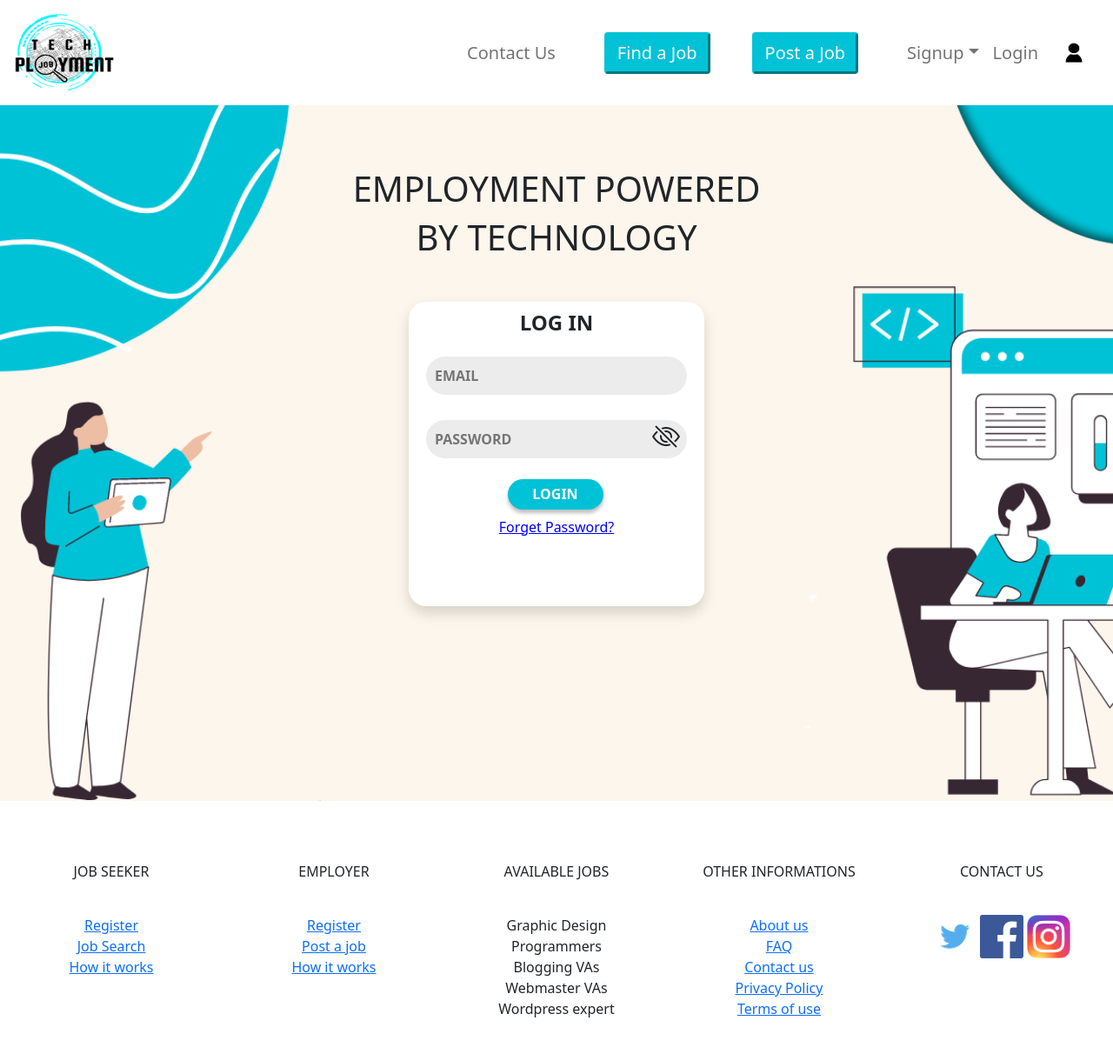
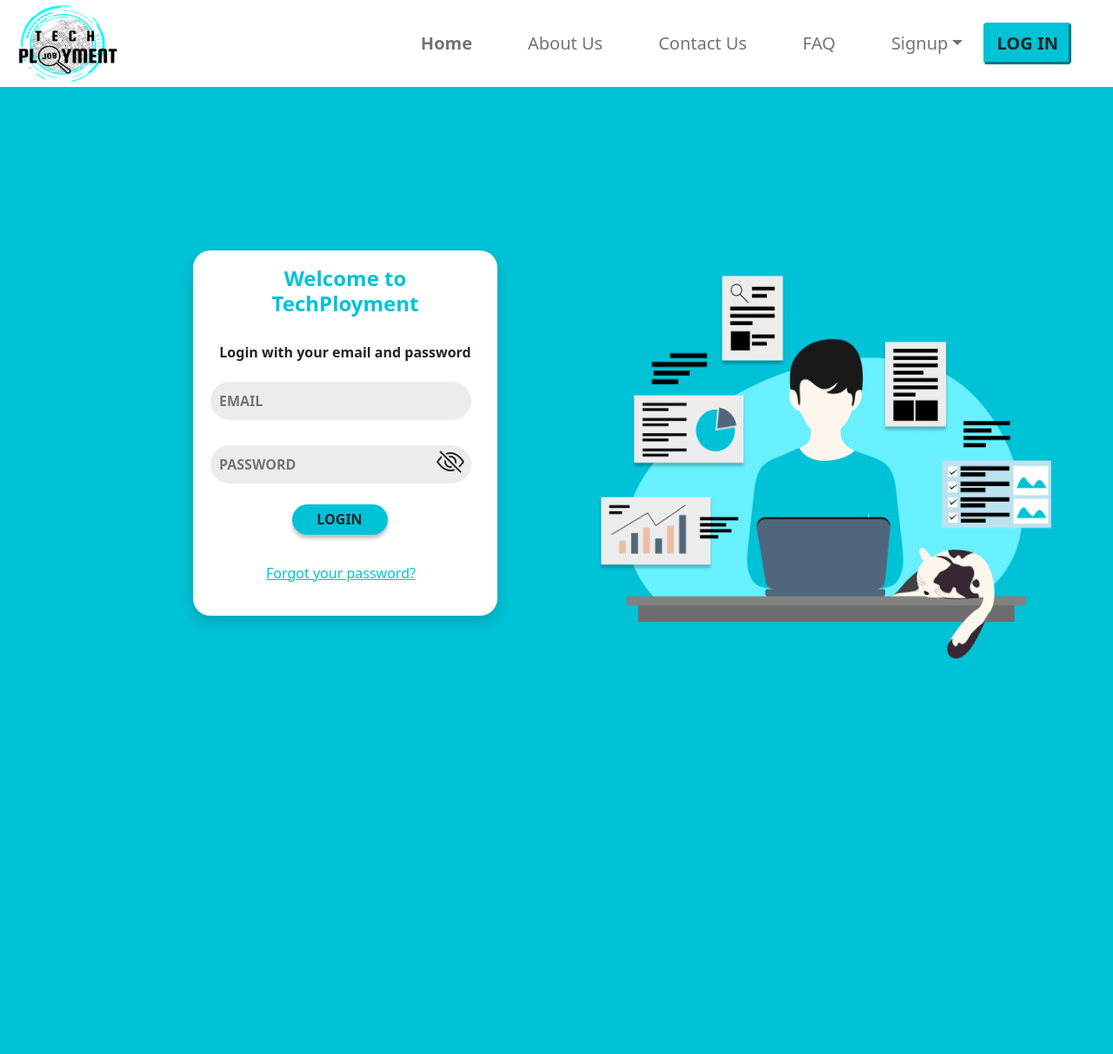
Before and after one commit to arumugamrajamani/Job-Portal-1, a PHP site: page /login.php in a window 1280 px wide. Shown: the whole page at 87% size. After the commit the page ends 758 px from the top, so only its background shows below. Run offline with PHP 8.4, Linux system fonts and the light colour scheme; some libraries are stand-ins or nearby versions.

Commit message:
Added revision in login page

```diff
--- a/css/login.css
+++ b/css/login.css
@@ -1,15 +1,26 @@
 .masthead{
-    background-size: cover;
+    background-color: #00C2D6;
     min-height: 100vh;
+    margin:0%;
+    margin-top:0;
+
+
+}.search-box{
+
+    width: 500px;
+    border-style:outset;
 }.btn-outline{
     background-color: #00C2D6;
 
 }.navbar-light{
     background-color: #FFFFFF;
+    margin:0%;
+}.navbar-expand-lg{
+    height:100px;
+    width:100%;
+    margin-left: 5px;
 
-    margin:0%;
-}
-.btn-outline-secondary{
+}.btn-outline-secondary{
     background-color: #00C2D6;
     color: white;
     border: #00C2D6;
@@ -68,12 +79,12 @@
 
 
 .login-page{
-    width: 340px;
-    height: 350px;
+    width: 350px;
+    height: 420px;
     text-align: center;
 
-    margin: auto;
-    margin-top: 50px;
+    margin-left: 140px;
+    margin-top: 120px;
     background-color: #EDBEA4;
     border-radius: 3px;
     padding-top: 10px;
@@ -135,3 +146,7 @@
     display: none;
 
 }
+
+footer{
+    background-color: #00C2D6;
+}
--- a/login.php
+++ b/login.php
@@ -18,125 +18,64 @@
 <body>
 	<div class="color-overlay">
 		<div class="container-fluid">
-			<nav class="navbar navbar-expand-lg  h6 navbar-light bg">
-					<a href="index.php" class="navbar-brand">
-					<img src="image/flogo.png" alt="Job Portal Logo" width="120" height="95"></a>
-
+			<nav class="navbar navbar-expand-lg  h6 navbar-light bg fixed-top mx-0">
+					<a href="index.php" class="navbar-brand ms-3">
+					<img src="image/flogo.png"  alt="Job Portal Logo" width="120" height="95"></a>
 				<div class="collapse navbar-collapse" id="toggleMobileMenu">
 					<ul class="navbar-nav ms-auto text-center">
-
 						<nav class="navbar navbar-light ">
-							<li><a class="nav-link me-5 fs-5" href="index.php#contactus">Contact Us</a></li>
-								<a href="searchjob.php">
-								<button class="btn btn-outline-secondary me-5 fs-5"type="button">Find a Job</button></a>
-								<button class="btn btn-outline-secondary me-5 fs-5"type="button">Post a Job</button>
+							<li style="font-weight: bolder;">
+								<a class="nav-link me-5 fs-5" href="index.php#home">Home</a></li>
+								<a class="nav-link me-5 fs-5" href="index.php#aboutus">About Us</a></li>
+								<a class="nav-link me-5 fs-5" href="index.php#contactus">Contact Us</a></li>
+								<a class="nav-link me-5 fs-5" href="index.php#faq">FAQ</a></li>
 							<li class="nav-item dropdown">
-								<a class="nav-link dropdown-toggle fs-5" href="#"
+								<a class="nav-link dropdown-toggle fs-5 me-3" href="#"
 								id="navbarDropdown" role="button" data-bs-toggle="dropdown" aria-expanded="false">Signup</a>
 							<ul class="dropdown-menu" aria-labelledby="navbarDropdown">
 								<li><a class="dropdown-item me-4 fs-5" href="companyregister.php">Employer</a></li>
-				 				<li><a class="dropdown-item me-4 fs-5"href="jobseekersignup.php">JobSeeker</a></li>
+								<li><a class="dropdown-item me-4 fs-5" href="jobseekersignup.php">JobSeeker</a></li>
 							</ul>
-
-							<li><a class="nav-link fs-5" href="login.php">Login</a></li>
-							<li><a class="nav-link fs-5" href="#"><img src="image/profileicon1.png"alt="Profile" width="50" height="30"></a></li>
+								<li><button class="btn btn-outline-secondary me-5 fs-5 text-dark" type="button" style="font-weight: bolder;">LOG IN</button></li>
 						</nav>
 					</ul>
 				</div>
 			</nav>
 		</div>
-	</div>
-    <div class="masthead" style="background-image: url('./image/fbg1.png');">
+	</div><br><br><br><br>
+
+	<div class="masthead">
 			<br><br><br>
-        <div class="container">
-            <h1 class="text-center">EMPLOYMENT POWERED </h1>
-            <h1 class="text-center">BY TECHNOLOGY </h1>
-        </div>
+
+		<div class="container d-flex">
+			<div class="d-block">
 				<div class="login-page bg-white shadow" style="border-radius: 20px;">
-		<h4 class="fw-bold">LOG IN</h4>
+					<h4 class="fw-bold mt-2" style="color: #00C2D6;">Welcome to <br> TechPloyment</h4><br>
+					<h6 class="fw-bold">Login with your email and password</h6>
 					<form>
-			<input class="mt-3" id="email" type="email" placeholder="EMAIL" style="background-color: #ECECEC;border-radius: 30px;border: 0;font-weight: 700;" maxlength="60">
-			<label class="fw-bold"></label>
+						<input class="mt-3" id="email" type="text" placeholder="EMAIL" style="background-color: #ECECEC;border-radius: 30px;border: 0;font-weight: 700;">
+						<label></label>
 						<div class="d-flex">
 							<span class="icon" onclick="showHide()">
 								<i class='bi bi-eye-slash icon1' aria-hidden="true" style="font-size: 2rem; cursor: pointer;"></i>
 								<i class='bi bi-eye icon1' style="font-size: 2rem; cursor: pointer;"></i>
 							</span>
-				<input type="password" id="password" placeholder="PASSWORD" style="background-color: #ECECEC;border-radius: 30px;border: 0;font-weight: 700;" maxlength="30">
-				<label class="fw-bold"></label>
+							<input type="password" id="password" placeholder="PASSWORD" style="background-color: #ECECEC;border-radius: 30px;border: 0;font-weight: 700;">
+							<label></label>
 							<br><br>
 						</div>
-			<div>
-				<br>
-				<button class="btn btn1 bt me-5 mb-2 fs-7 fw-bold" id="login" type="button" style="border-radius: 20px; border: 0;">LOGIN</button>
-				<br>
-				<a id="alogin" href="forgot-password.php">Forget Password?</a>
+
+						<div><br>
+							<button id="login" class="btn btn1 bt me-5 mb-2 fs-7 fw-bold text-dark" type="button" style="border-radius: 20px; border: 0;">LOGIN</button>
+							<br><br>
+							<a id="alogin" href="forgot-password.php" style="color: #00C2D6;">Forgot your password?</a><br>
 						</div>
 					</form>
 				</div>
 			</div>
-
-	<footer class="page-footer"><br>
-		<div class="container-fluid text-center text-md-left mt-5">
-			<div class="row">
-				<div class="col-md-2 mx-auto mb-4">
-					<h6 class="text-uppercase font-weight-bold">JOB SEEKER</h6>
-					<hr class="bg-light mb-4 mt-0 d-inline-block mx-auto" style="width: 50px; height: 2px">
-					<ul class="list-unstyled">
-						<li class="my-0"><a href="#">Register</a></li>
-						<li class="my-0"><a href="#">Job Search</a></li>
-						<li class="my-0"><a href="#">How it works</a></li>
-					</ul>
-				</div>
-
-				<div class="col-md-2 mx-auto mb-4">
-					<h6 class="text-uppercase font-weight-bold">EMPLOYER</h6>
-					<hr class="bg-light mb-4 mt-0 d-inline-block mx-auto" style="width: 85px; height: 2px">
-
-					<ul class="list-unstyled">
-						<li class="my-0"><a href="#">Register</a></li>
-						<li class="my-0"><a href="#">Post a job</a></li>
-						<li class="my-0"><a href="#">How it works</a></li>
-
-					</ul>
-				</div>
-
-				<div class="col-md-2 mx-auto mb-4">
-					<h6 class="text-uppercase font-weight-bold">AVAILABLE JOBS</h6>
-					<hr class="bg-light mb-4 mt-0 d-inline-block mx-auto" style="width: 110px; height: 2px">
-					<ul class="list-unstyled">
-						<li class="my-0"><a>Graphic Design</a></li>
-						<li class="my-0"><a>Programmers</a></li>
-						<li class="my-0"><a>Blogging VAs</a></li>
-						<li class="my-0"> <a>Webmaster VAs</a></li>
-						<li class="my-0"> <a>Wordpress expert</a></li>
-					</ul>
-				</div>
-
-				<div class="col-md-2 mx-auto mb-4">
-					<h6 class="text-uppercase font-weight-bold">OTHER INFORMATIONS</h6>
-					<hr class="bg-light mb-4 mt-0 d-inline-block mx-auto" style="width: 75px; height: 2px">
-					<ul class="list-unstyled">
-						<li class="my-0"></i> <a href="#">About us</a></li>
-						<li class="my-0"></i> <a href="faq.php">FAQ</a></li>
-						<li class="my-0"></i> <a href="contactus.php">Contact us</a></li>
-						<li class="my-0"></i><a href="#">Privacy Policy</a></li>
-						<li class="my-0"></i> <a href="#">Terms of use</a></li>
-					</ul>
-				</div>
-				<div class="col-md-2 mx-auto mb-4">
-					<h6 class="text-uppercase font-weight-bold">CONTACT US</h6>
-					<hr class="bg-light mb-4 mt-0 d-inline-block mx-auto" style="width: 85px; height: 2px">
-					<ul class="list-unstyled">
-						<img class="my-0" src="image/twitter.png" alt="logo" href="#" style="width: 50px; height: 50px">
-						<img class="my-0" src="image/facebook.png" alt="logo" href="#" style="width: 50px; height: 50px">
-						<img class="my-0" src="image/insta.png" alt="logo" href="#" style="width: 50px; height: 50px">
-					</ul>
+			<img src="image/work 1.png" class="ms-5" alt="Job Portal Logo" width="650px" height="650px">
 		</div>
 	</div>
-		</div>
-	</footer>
-
 	<script src="js/login.js"></script>
 </body>
 </html>
```
Also changed, not shown: image/work 1.png (added). Lines whose indentation alone changed are shown as unchanged.
